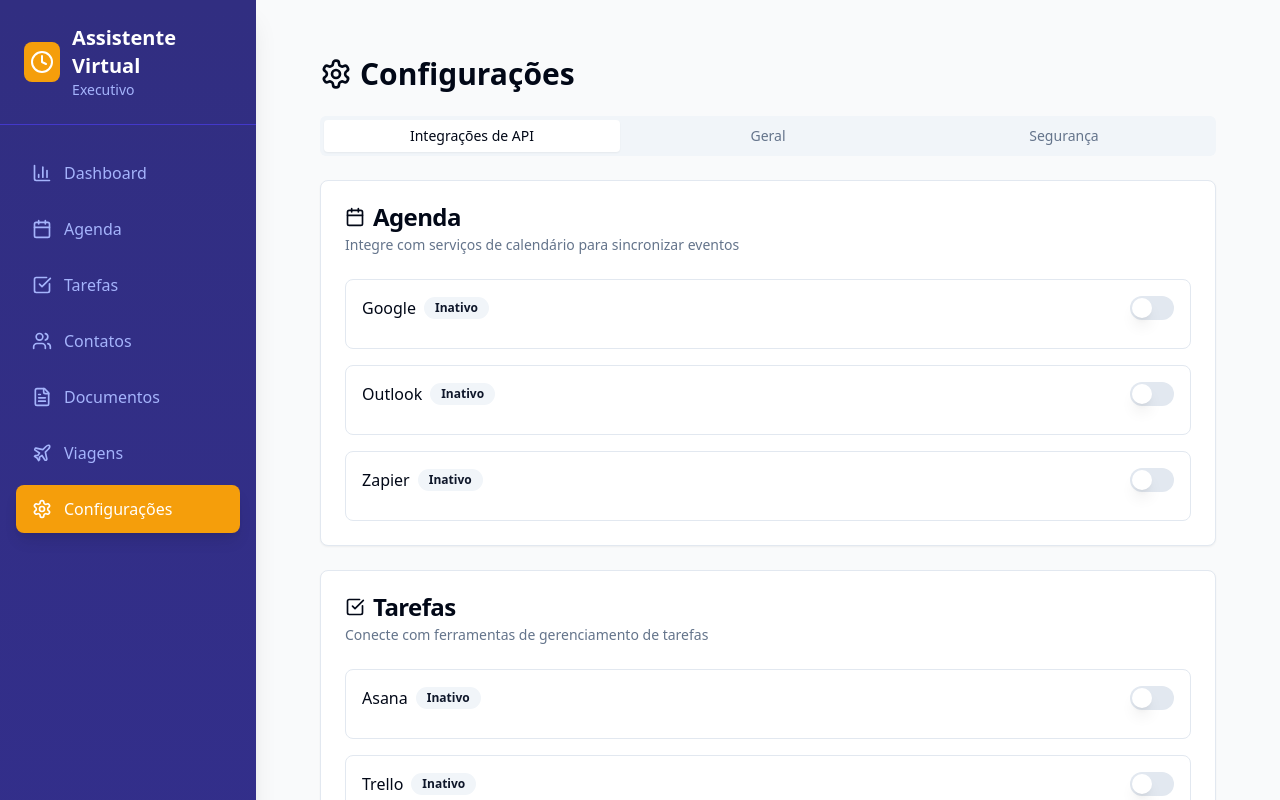
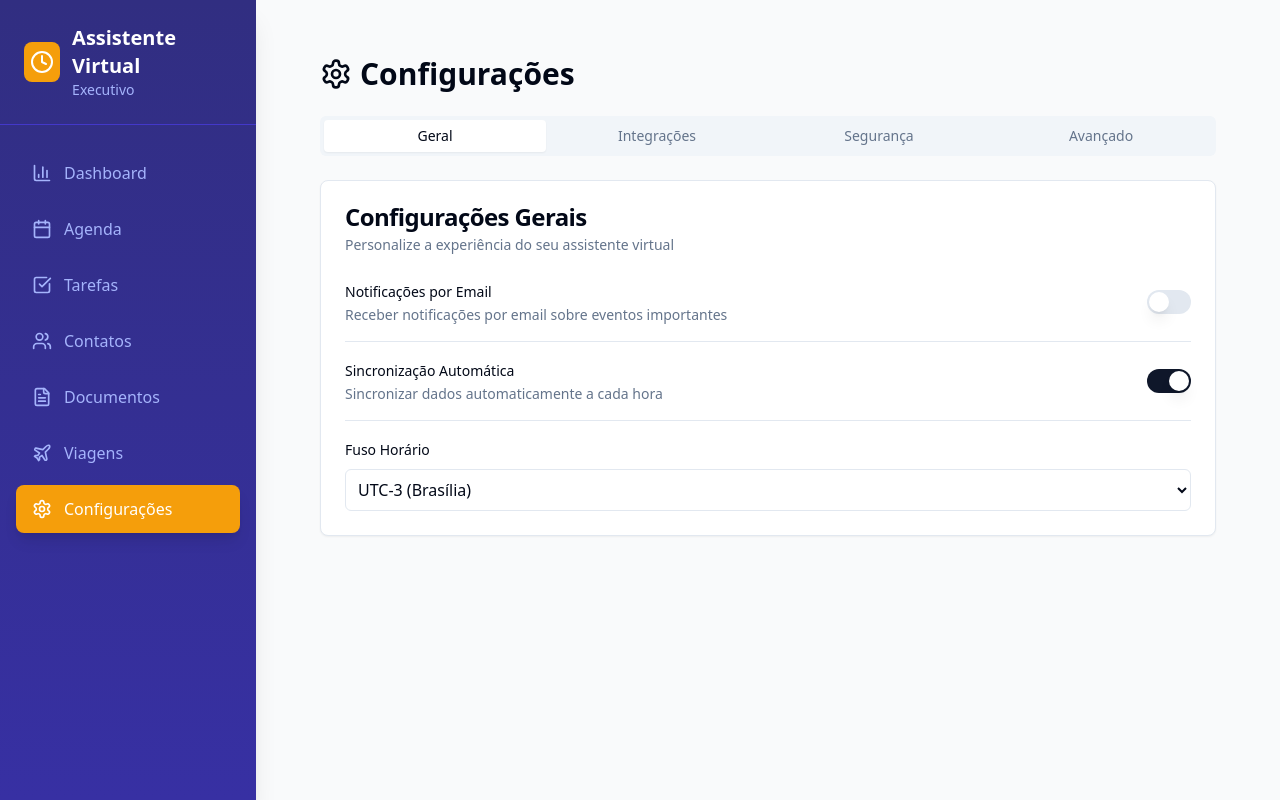
Before and after one commit to ylenaluna/assistente-executivo-pro, a React (Vite) app: page /settings in a window 1280 px wide. Shown: the top 800 px of the page. Built offline with nearby package versions, Linux system fonts and the light colour scheme.

Commit message:
feat: Add Integrations section to Settings
- Added an "Integrações" section within the Settings tab.
- This section will contain API integration options.

```diff
--- a/src/pages/Settings.tsx
+++ b/src/pages/Settings.tsx
@@ -1,3 +1,4 @@
+
 import React, { useState } from 'react';
 import { Card, CardContent, CardDescription, CardHeader, CardTitle } from '@/components/ui/card';
 import { Button } from '@/components/ui/button';
@@ -214,12 +215,53 @@ const Settings = () => {
         <h1 className="text-3xl font-bold">Configurações</h1>
       </div>
 
-      <Tabs defaultValue="integrations" className="space-y-6">
-        <TabsList className="grid w-full grid-cols-3">
-          <TabsTrigger value="integrations">Integrações de API</TabsTrigger>
+      <Tabs defaultValue="general" className="space-y-6">
+        <TabsList className="grid w-full grid-cols-4">
           <TabsTrigger value="general">Geral</TabsTrigger>
+          <TabsTrigger value="integrations">Integrações</TabsTrigger>
           <TabsTrigger value="security">Segurança</TabsTrigger>
+          <TabsTrigger value="advanced">Avançado</TabsTrigger>
         </TabsList>
+
+        <TabsContent value="general" className="space-y-6">
+          <Card>
+            <CardHeader>
+              <CardTitle>Configurações Gerais</CardTitle>
+              <CardDescription>Personalize a experiência do seu assistente virtual</CardDescription>
+            </CardHeader>
+            <CardContent className="space-y-4">
+              <div className="flex items-center justify-between">
+                <div className="space-y-0.5">
+                  <Label>Notificações por Email</Label>
+                  <p className="text-sm text-muted-foreground">Receber notificações por email sobre eventos importantes</p>
+                </div>
+                <Switch />
+              </div>
+
+              <Separator />
+
+              <div className="flex items-center justify-between">
+                <div className="space-y-0.5">
+                  <Label>Sincronização Automática</Label>
+                  <p className="text-sm text-muted-foreground">Sincronizar dados automaticamente a cada hora</p>
+                </div>
+                <Switch defaultChecked />
+              </div>
+
+              <Separator />
+
+              <div className="space-y-2">
+                <Label>Fuso Horário</Label>
+                <select className="w-full p-2 border rounded-md bg-background">
+                  <option>UTC-3 (Brasília)</option>
+                  <option>UTC-2 (Fernando de Noronha)</option>
+                  <option>UTC-4 (Manaus)</option>
+                  <option>UTC-5 (Acre)</option>
+                </select>
+              </div>
+            </CardContent>
+          </Card>
+        </TabsContent>
 
         <TabsContent value="integrations" className="space-y-6">
           <div className="grid gap-6">
@@ -273,46 +315,6 @@ const Settings = () => {
           </div>
         </TabsContent>
 
-        <TabsContent value="general" className="space-y-6">
-          <Card>
-            <CardHeader>
-              <CardTitle>Configurações Gerais</CardTitle>
-              <CardDescription>Personalize a experiência do seu assistente virtual</CardDescription>
-            </CardHeader>
-            <CardContent className="space-y-4">
-              <div className="flex items-center justify-between">
-                <div className="space-y-0.5">
-                  <Label>Notificações por Email</Label>
-                  <p className="text-sm text-muted-foreground">Receber notificações por email sobre eventos importantes</p>
-                </div>
-                <Switch />
-              </div>
-
-              <Separator />
-
-              <div className="flex items-center justify-between">
-                <div className="space-y-0.5">
-                  <Label>Sincronização Automática</Label>
-                  <p className="text-sm text-muted-foreground">Sincronizar dados automaticamente a cada hora</p>
-                </div>
-                <Switch defaultChecked />
-              </div>
-
-              <Separator />
-
-              <div className="space-y-2">
-                <Label>Fuso Horário</Label>
-                <select className="w-full p-2 border rounded-md bg-background">
-                  <option>UTC-3 (Brasília)</option>
-                  <option>UTC-2 (Fernando de Noronha)</option>
-                  <option>UTC-4 (Manaus)</option>
-                  <option>UTC-5 (Acre)</option>
-                </select>
-              </div>
-            </CardContent>
-          </Card>
-        </TabsContent>
-
         <TabsContent value="security" className="space-y-6">
           <Card>
             <CardHeader>
@@ -353,6 +355,42 @@ const Settings = () => {
             </CardContent>
           </Card>
         </TabsContent>
+
+        <TabsContent value="advanced" className="space-y-6">
+          <Card>
+            <CardHeader>
+              <CardTitle>Configurações Avançadas</CardTitle>
+              <CardDescription>Configurações para usuários avançados</CardDescription>
+            </CardHeader>
+            <CardContent className="space-y-4">
+              <div className="flex items-center justify-between">
+                <div className="space-y-0.5">
+                  <Label>Modo Desenvolvedor</Label>
+                  <p className="text-sm text-muted-foreground">Habilitar recursos avançados para desenvolvedores</p>
+                </div>
+                <Switch />
+              </div>
+
+              <Separator />
+
+              <div className="flex items-center justify-between">
+                <div className="space-y-0.5">
+                  <Label>Logs Detalhados</Label>
+                  <p className="text-sm text-muted-foreground">Ativar logs detalhados para debug</p>
+                </div>
+                <Switch />
+              </div>
+
+              <Separator />
+
+              <div className="space-y-2">
+                <Label>Exportar Dados</Label>
+                <p className="text-sm text-muted-foreground">Baixar todos os seus dados em formato JSON</p>
+                <Button variant="outline">Exportar Dados</Button>
+              </div>
+            </CardContent>
+          </Card>
+        </TabsContent>
       </Tabs>
     </div>
   );
```
